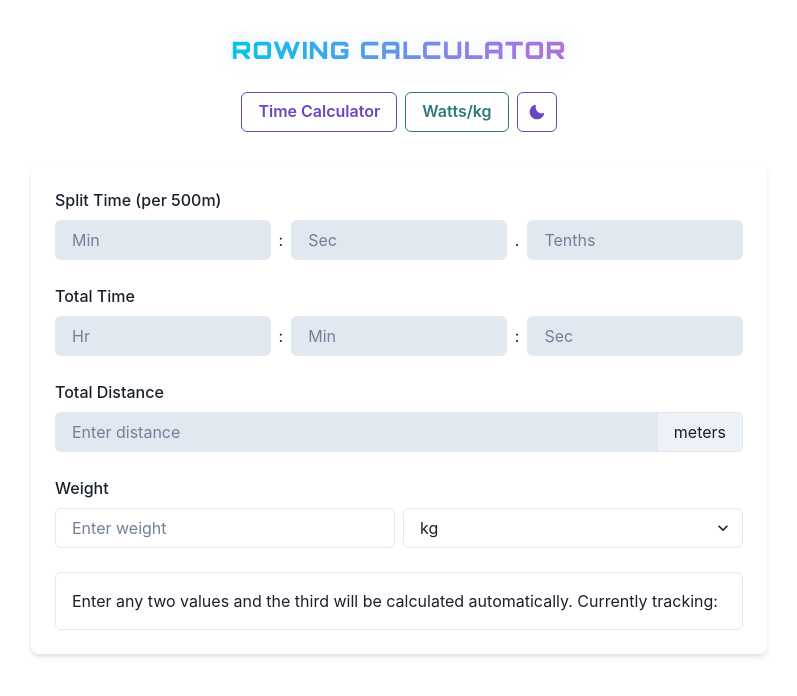
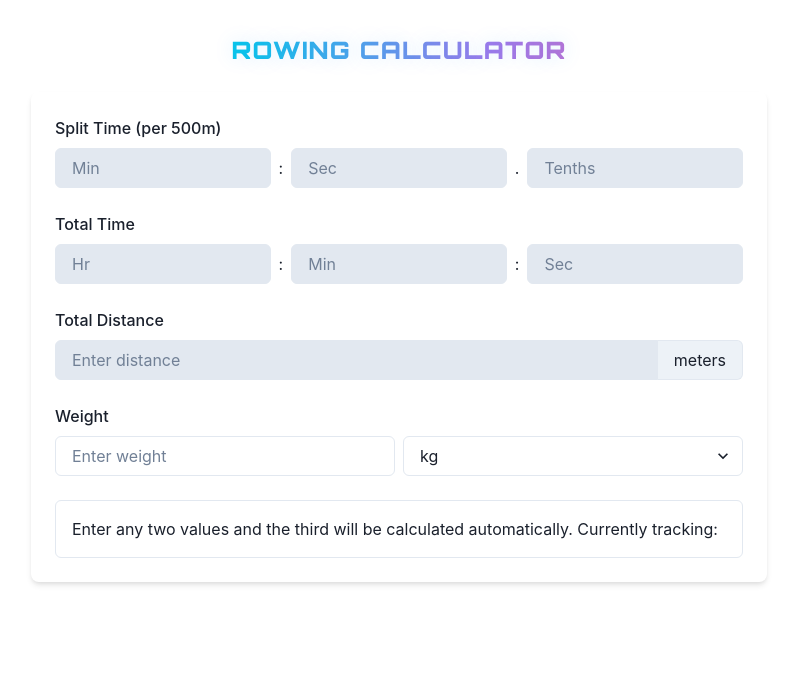
Before and after one commit to kruton/rowing-calculator, a React (Vite) app: page /watts-per-kg in a window 1280 px wide. Shown: the top 696 px of the page, without its empty margins (241-1038 px from the left). Built offline with nearby package versions, Linux system fonts and the light colour scheme.

Commit message:
Remove all other routes and components

```diff
--- a/src/App.jsx
+++ b/src/App.jsx
@@ -1,30 +1,13 @@
-import { HashRouter as Router, Routes, Route, Link, useNavigate, useLocation } from 'react-router-dom'
 import {
   ChakraProvider,
   Box,
   Container,
-  Heading,
   VStack,
-  Stack,
-  Button,
   Flex,
-  useMediaQuery,
-  Drawer,
-  DrawerBody,
-  DrawerHeader,
-  DrawerOverlay,
-  DrawerContent,
-  DrawerCloseButton,
-  useDisclosure,
-  IconButton,
   Text,
-  Fade,
-  useColorMode,
 } from '@chakra-ui/react'
 import { keyframes } from '@emotion/react'
-import { HamburgerIcon, MoonIcon, SunIcon } from '@chakra-ui/icons'
 import { extendTheme } from '@chakra-ui/react'
-import WattsPerKg from './components/WattsPerKg'
 import TimeCalculator from './components/TimeCalculator'
 
 const gradientAnimation = keyframes`
@@ -59,100 +42,13 @@ const theme = extendTheme({
   },
 })
 
-function NavButton({ to, colorScheme, children, isMobile, onClick }) {
-  const location = useLocation()
-  const isActive = location.pathname === to
-
-  return (
-    <Button
-      onClick={onClick}
-      colorScheme={colorScheme}
-      width={isMobile ? 'full' : 'auto'}
-      variant={isActive ? 'solid' : 'outline'}
-      borderWidth={isActive ? '2px' : '1px'}
-      boxShadow={isActive ? 'md' : 'none'}
-    >
-      {children}
-    </Button>
-  )
-}
-
-function NavigationContent({ onNavigate, isMobile }) {
-  const navigate = useNavigate()
-  const { colorMode, toggleColorMode } = useColorMode()
-
-  const handleNavigation = (path) => {
-    navigate(path)
-    if (onNavigate) onNavigate()
-  }
-
-  return (
-    <Flex
-      direction={isMobile ? 'column' : 'row'}
-      gap={2}
-      justify="center"
-      wrap="wrap"
-      align="center"
-    >
-      <NavButton
-        to="/time-calculator"
-        onClick={() => handleNavigation('/time-calculator')}
-        colorScheme="purple"
-        isMobile={isMobile}
-      >
-        Time Calculator
-      </NavButton>
-      <NavButton
-        to="/watts-per-kg"
-        onClick={() => handleNavigation('/watts-per-kg')}
-        colorScheme="teal"
-        isMobile={isMobile}
-      >
-        Watts/kg
-      </NavButton>
-      <IconButton
-        aria-label="Toggle color mode"
-        icon={colorMode === 'light' ? <MoonIcon /> : <SunIcon />}
-        onClick={toggleColorMode}
-        colorScheme={colorMode === 'light' ? 'purple' : 'yellow'}
-        variant="outline"
-        size="md"
-      />
-    </Flex>
-  )
-}
-
-// Wrapper component to add transitions
-function AnimatedRoute({ children }) {
-  const location = useLocation()
-  return (
-    <Fade in={true} key={location.pathname}>
-      <Box>
-        {children}
-      </Box>
-    </Fade>
-  )
-}
-
 function AppContent() {
-  const [isMobile] = useMediaQuery("(max-width: 48em)")
-  const { isOpen, onOpen, onClose } = useDisclosure()
-
   return (
     <Flex width={"100vw"} height={"100vh"} alignContent={"center"} justifyContent={"center"}>
       <Box minH="100vh" py={[4, 8]} px={[2, 4]}>
         <Container maxW="container.md">
           <VStack spacing={[4, 8]} align="stretch">
             <Flex align="center" justify="space-between" mb={-2}>
-              {isMobile && (
-                <IconButton
-                  icon={<HamburgerIcon />}
-                  onClick={onOpen}
-                  aria-label="Open menu"
-                  colorScheme="blue"
-                  mr={4}
-                />
-              )}
               <Flex flex="1" justify="center" align="center">
                 <Text
                   as="span"
@@ -174,8 +70,6 @@ function AppContent() {
               </Flex>
             </Flex>
 
-            {!isMobile && <NavigationContent isMobile={false} />}
-
             <Box
               w="100%"
               p={[4, 6]}
@@ -183,56 +77,19 @@ function AppContent() {
               boxShadow="md"
               mx="auto"
             >
-              <Routes>
-                <Route
-                  path="/"
-                  element={
-                    <AnimatedRoute>
-                      <TimeCalculator />
-                    </AnimatedRoute>
-                  }
-                />
-                <Route
-                  path="/watts-per-kg"
-                  element={
-                    <AnimatedRoute>
-                      <WattsPerKg />
-                    </AnimatedRoute>
-                  }
-                />
-              </Routes>
+              <TimeCalculator />
             </Box>
           </VStack>
         </Container>
       </Box>
-
-      {isMobile && (
-        <Drawer isOpen={isOpen} placement="left" onClose={onClose}>
-          <DrawerOverlay />
-          <DrawerContent>
-            <DrawerCloseButton />
-            <DrawerHeader borderBottomWidth="1px">Navigation</DrawerHeader>
-            <DrawerBody>
-              <NavigationContent isMobile={true} onNavigate={onClose} />
-            </DrawerBody>
-          </DrawerContent>
-        </Drawer>
-      )}
     </Flex>
   )
 }
 
 function App() {
-  // Detect if we're in the GitHub Pages subdirectory
-  const basename = window.location.pathname.startsWith('/rowing-calculator')
-    ? '/rowing-calculator'
-    : ''
-
   return (
     <ChakraProvider theme={theme}>
-      <Router basename={basename}>
-        <AppContent />
-      </Router>
+      <AppContent />
     </ChakraProvider>
   )
 }
--- a/src/components/WattsPerKg.jsx
+++ /dev/null
@@ -1,94 +0,0 @@
-import { useState } from 'react'
-import {
-  Box,
-  Heading,
-  Input,
-  Stack,
-  Text,
-  FormControl,
-  FormLabel,
-  InputGroup,
-  InputRightAddon,
-  Select,
-  HStack,
-} from '@chakra-ui/react'
-import { calculateWattsPerKg } from '../utils/calculations'
-
-function WattsPerKg() {
-  const [watts, setWatts] = useState('')
-  const [weight, setWeight] = useState('')
-  const [weightUnit, setWeightUnit] = useState('kg')
-
-  const calculateResult = () => {
-    if (watts && weight && !isNaN(watts) && !isNaN(weight) && Number(weight) > 0) {
-      try {
-        const wattsPerKg = calculateWattsPerKg({
-          watts: Number(watts),
-          weight: Number(weight),
-          unit: weightUnit
-        })
-        return wattsPerKg.toFixed(2)
-      } catch (error) {
-        return null
-      }
-    }
-    return null
-  }
-
-  const handleWattsChange = (e) => {
-    setWatts(e.target.value)
-  }
-
-  const handleWeightChange = (e) => {
-    setWeight(e.target.value)
-  }
-
-  const handleUnitChange = (e) => {
-    setWeightUnit(e.target.value)
-  }
-
-  const result = calculateResult()
-
-  return (
-    <Stack spacing={6} align="stretch">
-      <FormControl>
-        <FormLabel>Power Output</FormLabel>
-        <InputGroup>
-          <Input
-            type="number"
-            value={watts}
-            onChange={handleWattsChange}
-            placeholder="Enter watts"
-          />
-          <InputRightAddon>watts</InputRightAddon>
-        </InputGroup>
-      </FormControl>
-
-      <FormControl>
-        <FormLabel>Body Weight</FormLabel>
-        <HStack spacing={4}>
-          <Input
-            type="number"
-            value={weight}
-            onChange={handleWeightChange}
-            placeholder="Enter weight"
-          />
-          <Select value={weightUnit} onChange={handleUnitChange} width="100px">
-            <option value="kg">kg</option>
-            <option value="lbs">lbs</option>
-          </Select>
-        </HStack>
-      </FormControl>
-
-      {result && (
-        <Box p={4} borderRadius="md" borderWidth="1px">
-          <Text fontSize="xl" fontWeight="bold">
-            Result: {result} W/kg
-          </Text>
-        </Box>
-      )}
-    </Stack>
-  )
-}
-
-export default WattsPerKg
```
Also changed, not shown: 2 other files (tests, documents, lock files or other folders).
